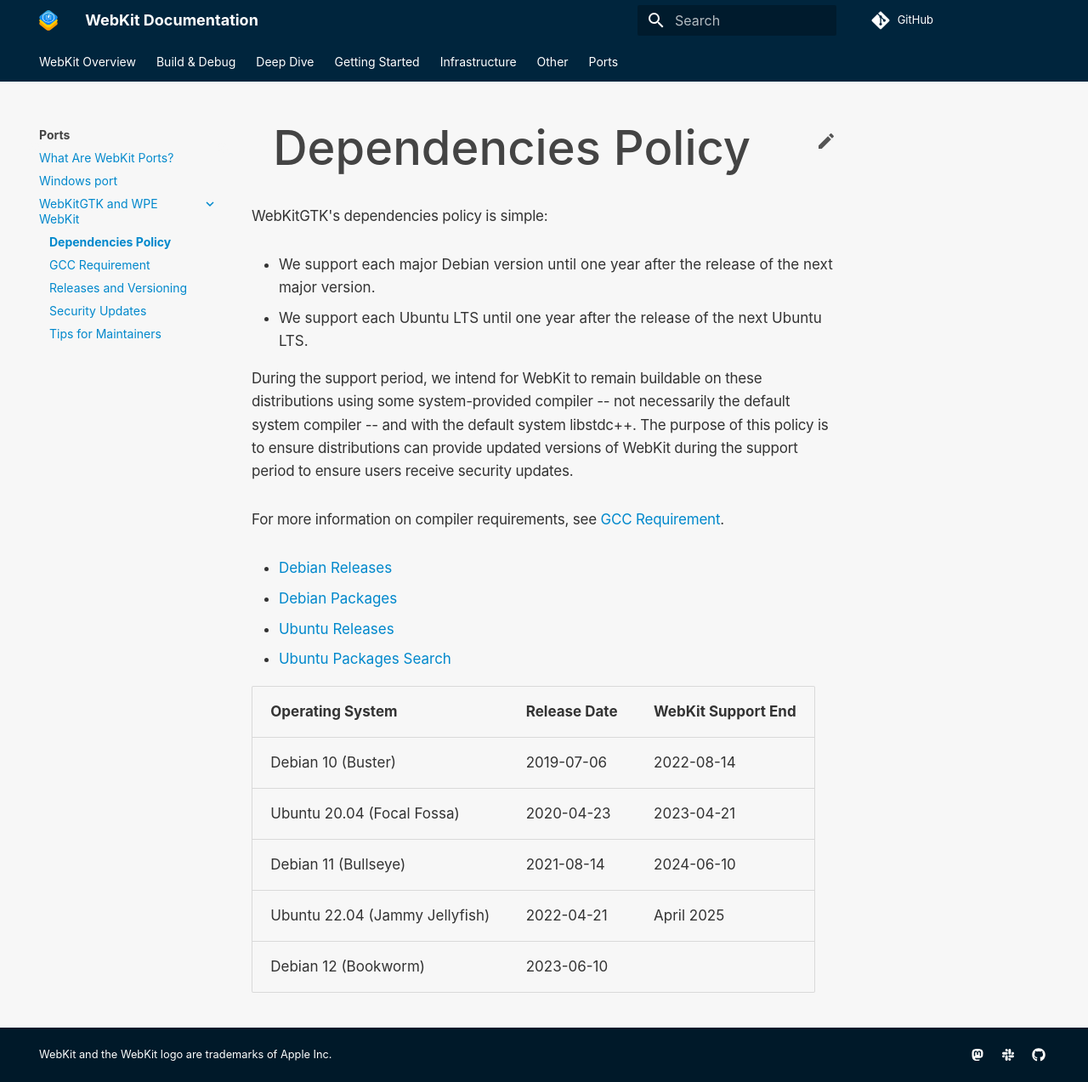
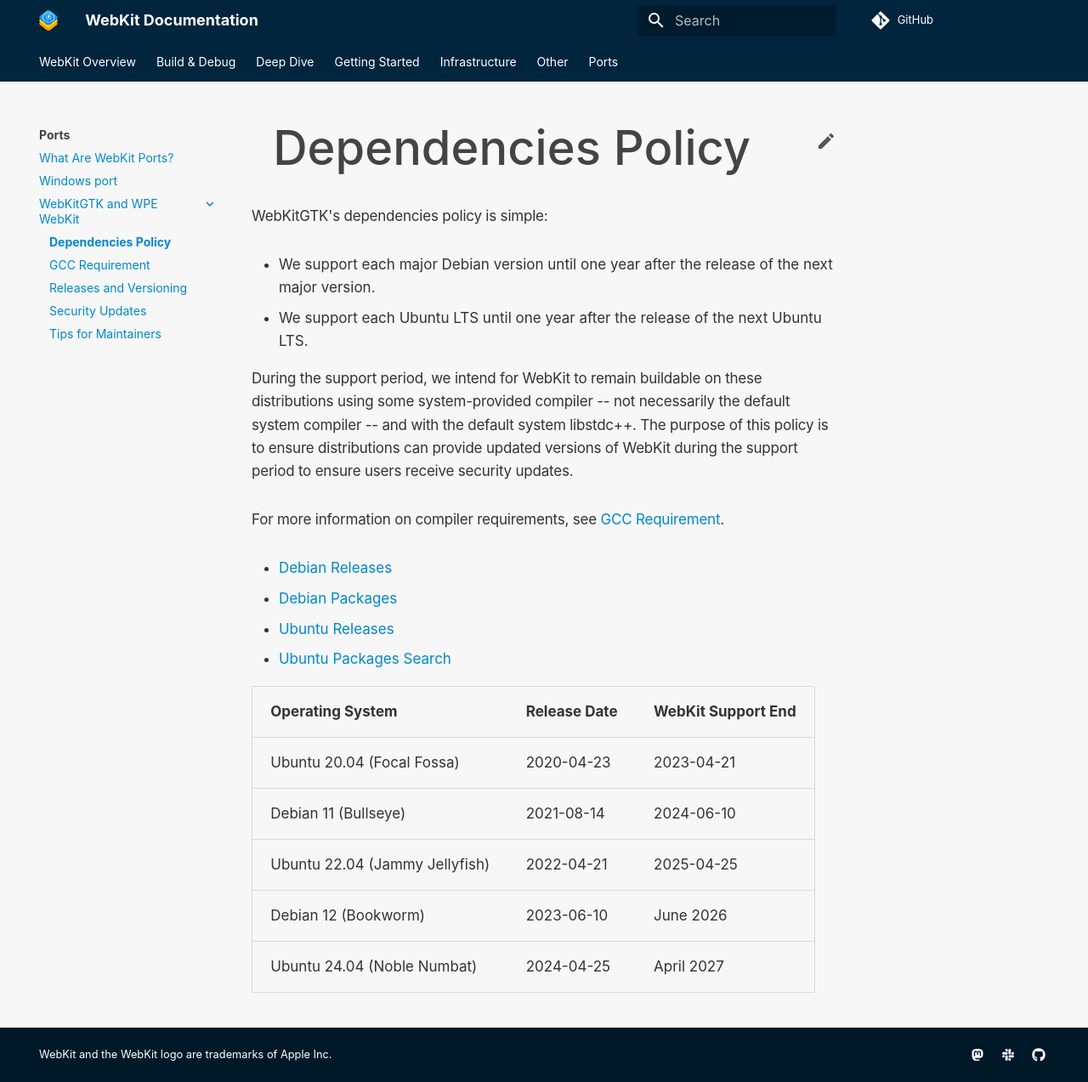
Before and after one commit to WebKit/Documentation, an MkDocs documentation site: the page built from docs/Ports/WebKitGTK and WPE WebKit/DependenciesPolicy.md, in a window 1280 px wide and 1273 px high. Shown: the whole window at 85% size. Built offline with MkDocs 1.6.1 and Material for MkDocs 9.7.7, drawn with Linux system fonts in a browser that asks for light colours; comment, search, counter and statistics services are not loaded.

Commit message:
Update upcoming distros and dates in DependenciesPolicy

```diff
--- a/docs/Ports/WebKitGTK and WPE WebKit/DependenciesPolicy.md
+++ b/docs/Ports/WebKitGTK and WPE WebKit/DependenciesPolicy.md
@@ -16,8 +16,8 @@ For more information on compiler requirements, see [GCC Requirement](GCCRequirem
 
 | Operating System               | Release Date | WebKit Support End |
 |--------------------------------|--------------|--------------------|
-| Debian 10 (Buster)             | 2019-07-06   | 2022-08-14         |
 | Ubuntu 20.04 (Focal Fossa)     | 2020-04-23   | 2023-04-21         |
-| Debian 11 (Bullseye)	         | 2021-08-14   | 2024-06-10         |
-| Ubuntu 22.04 (Jammy Jellyfish) | 2022-04-21   | April 2025         |
-| Debian 12 (Bookworm)           | 2023-06-10   |                    |
+| Debian 11 (Bullseye)           | 2021-08-14   | 2024-06-10         |
+| Ubuntu 22.04 (Jammy Jellyfish) | 2022-04-21   | 2025-04-25         |
+| Debian 12 (Bookworm)           | 2023-06-10   | June 2026          |
+| Ubuntu 24.04 (Noble Numbat)    | 2024-04-25   | April 2027         |
```
